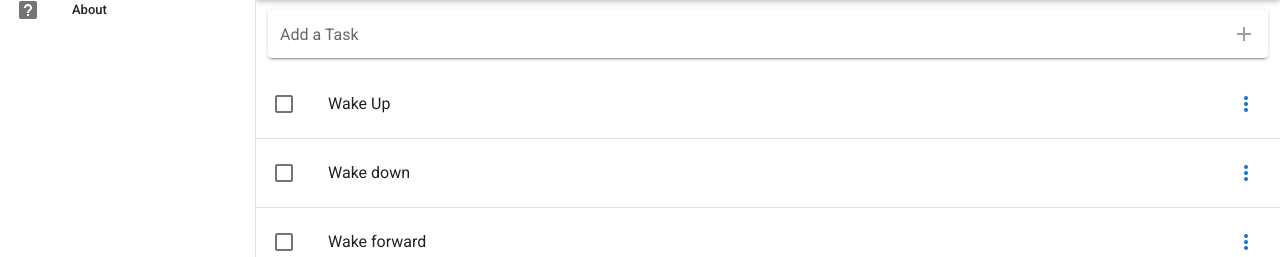
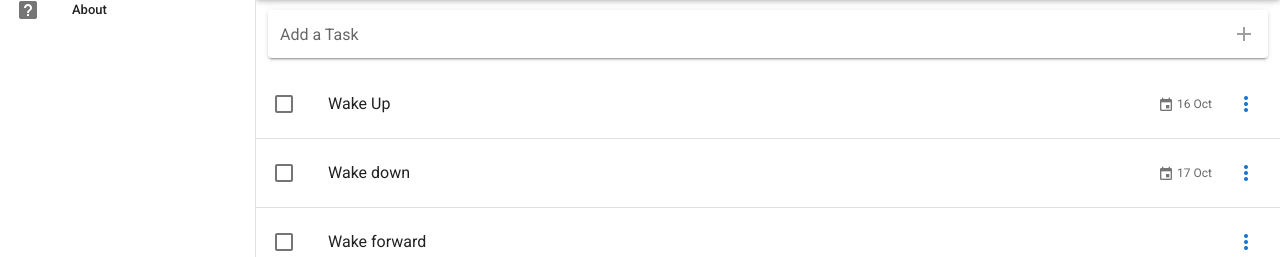
Before and after one commit to 4lexRossi/vue-do, a Vue app: page /#/ in a window 1280 px wide. Shown: the part 130-387 px from the top of the page. Built offline with nearby package versions, Linux system fonts and the light colour scheme.

Commit message:
add date-fns and apply a date filter

```diff
--- a/package.json
+++ b/package.json
@@ -8,6 +8,7 @@
   },
   "dependencies": {
     "core-js": "^3.8.3",
+    "date-fns": "^2.29.3",
     "vue": "^2.6.14",
     "vue-router": "^3.5.1",
     "vuetify": "^2.6.0",
--- a/src/components/Todo/Task.vue
+++ b/src/components/Todo/Task.vue
@@ -1,15 +1,27 @@
 <template>
     <div>
-        <v-list-item @click="$store.commit('doneTask', task.id)" :class="{ 'blue lighten-5' : task.done }">
+        <v-list-item
+          :class="{ 'blue lighten-5' : task.done }"
+          @click="$store.commit('doneTask', task.id)"
+        >
             <template v-slot:default>
                 <v-list-item-action>
                     <v-checkbox :input-value="task.done" color="primary"></v-checkbox>
                 </v-list-item-action>
 
                 <v-list-item-content>
-                    <v-list-item-title :class="{ 'text-decoration-line-through' : task.done }">
+                    <v-list-item-title
+                      :class="{ 'text-decoration-line-through' : task.done }"
+                    >
                         {{task.title}}</v-list-item-title>
                 </v-list-item-content>
+                <v-list-item-action v-if="task.dueDate">
+                    <v-list-item-action-text>
+                        <v-icon small>mdi-calendar</v-icon>
+                        {{ task.dueDate | formatedDate}}
+                    </v-list-item-action-text>
+                </v-list-item-action>
+
                 <v-list-item-icon>
                     <task-menu :task="task" />
                 </v-list-item-icon>
@@ -21,9 +33,18 @@
 </template>
 
 <script>
+import { format } from 'date-fns';
+
 export default {
     name: 'VueTodoTask',
     props: ['task'],
+
+    filters: {
+        formatedDate(value) {
+            return format(new Date(value), 'd MMM')
+        }
+    },
+
     components: {
         'task-menu': require('@/components/Todo/TaskMenu.vue').default
     }
--- a/src/store/index.js
+++ b/src/store/index.js
@@ -9,17 +9,20 @@ export default new Vuex.Store({
       {
         id: 1,
         title: 'Wake Up',
-        done: false
+        done: false,
+        dueDate: '2020-10-16'
       },
       {
         id: 2,
         title: 'Wake down',
-        done: false
+        done: false,
+        dueDate: '2020-10-17'
       },
       {
         id: 3,
         title: 'Wake forward',
-        done: false
+        done: false,
+        dueDate: null
       }
     ],
     snackbar: {
@@ -34,7 +37,8 @@ export default new Vuex.Store({
       let newTask = {
         id: Date.now(),
         title: newTaskTitle,
-        done: false
+        done: false,
+        dueDate: null
       }
       state.tasks.push(newTask);
     },
```
Also changed, not shown: 1 other file (tests, documents, lock files or other folders).
